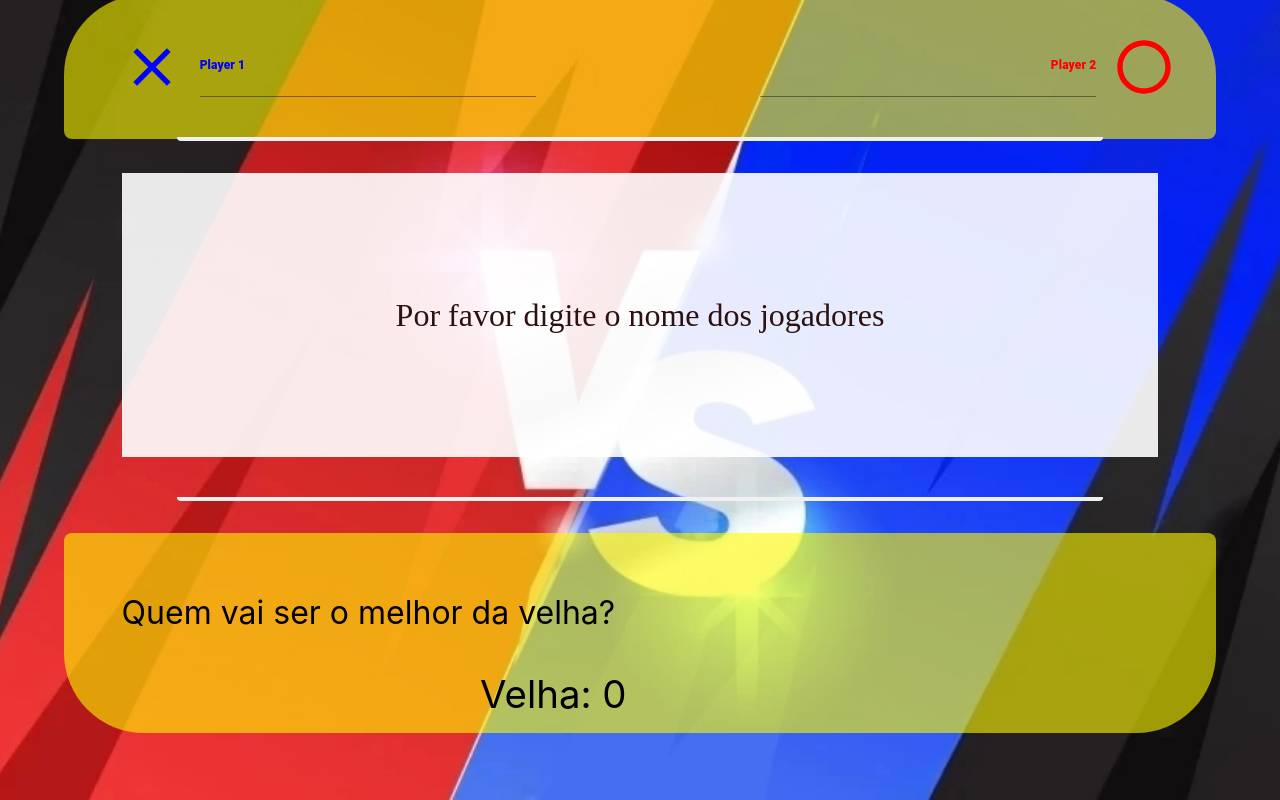
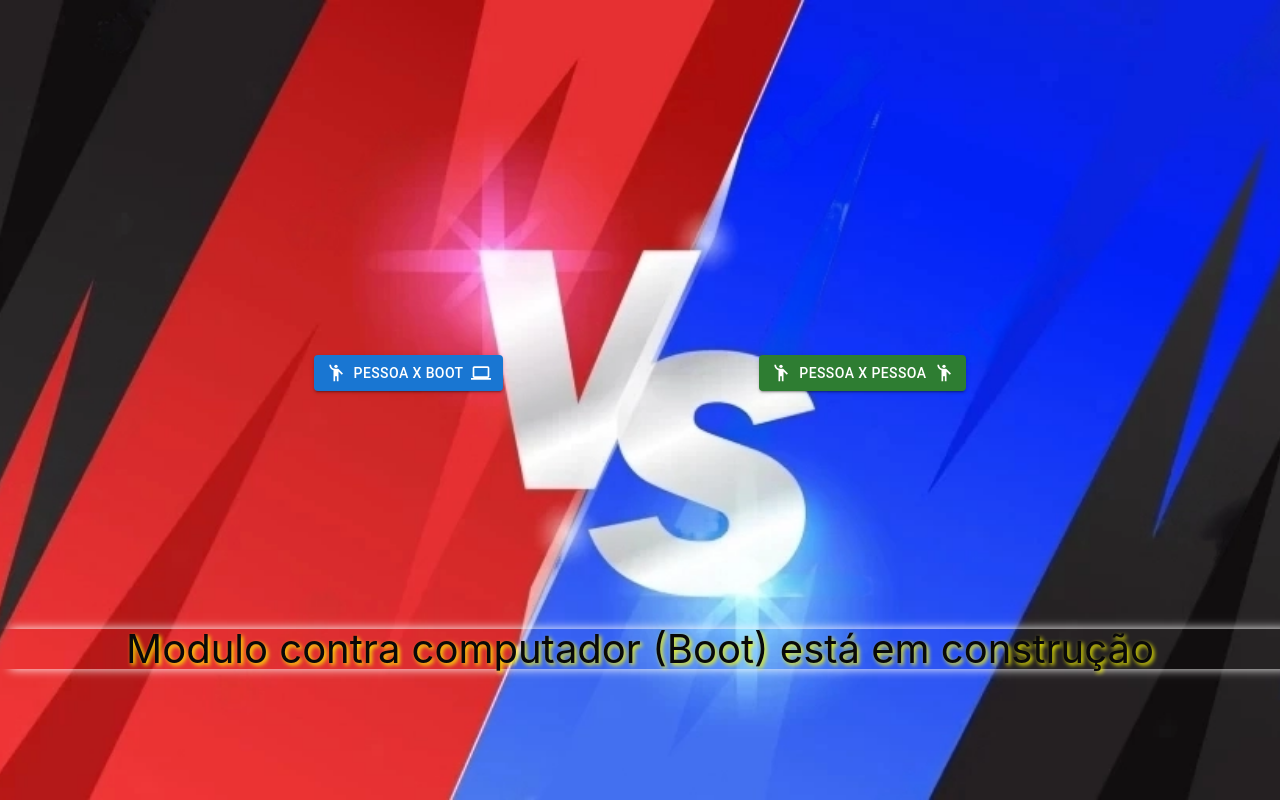
Before and after one commit to RCVigil/jogoDaVelhaWeb, a React (Vite) app: page / in a window 1280 px wide. Built offline with nearby package versions, Linux system fonts and the light colour scheme.

Commit message:
Feat: Implementando Boot para jogar sozinho

```diff
--- a/src/App.tsx
+++ b/src/App.tsx
@@ -1,29 +1,51 @@
-// import React from 'react'
-import FooterGame from './Component/FooterGame/FooterGame';
-import { GameSquare } from './Component/gameSquare/GameSquare';
-import ParticipatingPeople from './Component/participatingPeople/ParticipatingPeople';
-import PlayingSelectorOne from './Pages/PlayingSelector/PlayingSelectorOne';
-import PlayingSlelctorTwo from './Pages/PlayingSelector/PlayingSlelctorTwo';
-import AppProvider from './providers/AppProvider';
+// import React from "react";
+import { Link } from "react-router-dom";
 
-import './style/_app.sass';
+import { Button, Stack } from "@mui/material";
+import EmojiPeopleIcon from "@mui/icons-material/EmojiPeople";
+import ComputerIcon from "@mui/icons-material/Computer";
+
+import "./style/_app.sass";
 
 export default function App() {
   return (
-      <div id="firstDivGame">
-        {/* <header id="headerParticipating">
-          <ParticipatingPeople />
-        </header>
-        <hr className="lineDivisory" />
-        <main id="bodyGame">
-          <GameSquare />
-        </main>
-        <hr className="lineDivisoryFooter" />
-        <footer id="footerGame">
-          <FooterGame />
-        </footer> */}
-        <PlayingSelectorOne/>
-        <PlayingSlelctorTwo/>
-      </div>
+    <>
+      <Stack direction="row" spacing={32} id="firstDivGame">
+        <Link to="onePerson">
+          <Button
+            variant="contained"
+            startIcon={<EmojiPeopleIcon />}
+            endIcon={<ComputerIcon />}
+            color="primary"
+          >
+            Pessoa X Boot
+          </Button>
+        </Link>
+        <Link to="twoPerson">
+          <Button
+            variant="contained"
+            startIcon={<EmojiPeopleIcon />}
+            endIcon={<EmojiPeopleIcon />}
+            color="success"
+          >
+            Pessoa X Pessoa
+          </Button>
+        </Link>
+      </Stack>
+      <h1
+        style={{
+          color: "#090909",
+          fontSize: "2.5rem",
+          bottom: "13vh",
+          boxShadow: "10px 0 10px rgba(255, 255, 255, 1)",
+          position: "relative",
+          textAlign: "center",
+          width: "100%",
+          textShadow: "2px 2px 4px rgba(255, 255, 0, 1)",
+        }}
+      >
+        Modulo contra computador (Boot) está em construção
+      </h1>
+    </>
   );
 }
--- a/src/Pages/PlayingSelector/PlayingSelectorOne.tsx
+++ b/src/Pages/PlayingSelector/PlayingSelectorOne.tsx
@@ -1,9 +1,7 @@
-import React from 'react'
+import React from "react";
 
-const PlayingSelectorOne = () => {
-  return (
-    <div>PlayingSelectorOne</div>
-  )
-}
+const PlayingSelectorOne: React.FC = () => {
+  return <div>PlayingSelectorOne</div>;
+};
 
 export default PlayingSelectorOne;
--- a/src/main.tsx
+++ b/src/main.tsx
@@ -1,6 +1,5 @@
 import React from "react";
 import ReactDOM from "react-dom/client";
-import App from "./App.tsx";
 import "./index.css";
 import MyRouters from "./MyRouters.tsx";
 import AppProvider from "./providers/AppProvider.tsx";
@@ -10,5 +9,5 @@ ReactDOM.createRoot(document.getElementById("root") as HTMLElement).render(
     <AppProvider>
       <MyRouters />
     </AppProvider>
-  </React.StrictMode>
+  </React.StrictMode>,
 );
--- a/src/style/_app.sass
+++ b/src/style/_app.sass
@@ -8,7 +8,6 @@
   align-self: center
   display: flex
   justify-content: center
-  flex-direction: column
   margin: 1% 0 0 5%
   height: 90vh
   width: 90vw
```
Also changed, not shown: src/MyRouters.tsx (+13 -15 lines), src/Pages/PlayingSelector/PlayingSlelctorTwo.tsx (+5 -5 lines).
